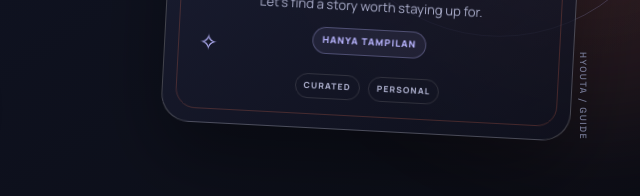
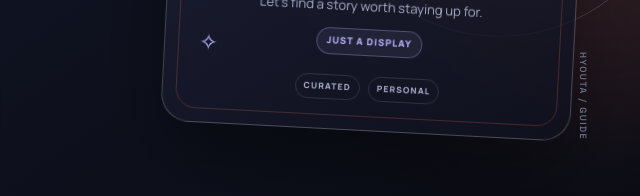
Before and after one commit to NeoNishikawa/iLoveNime.v2, a website with bundled scripts: page public/index.html in a window 1280 px wide. Shown: the part 467-663 px from the top of the page, 640-1280 px from the left. Built offline with nearby package versions, Linux system fonts and the light colour scheme; files whose address does not match are found by name.

Commit message:
Update index.html

```diff
--- a/public/index.html
+++ b/public/index.html
@@ -38,7 +38,7 @@
         <div class="hero__profile">
           <div class="hero__profile-glow" aria-hidden="true"></div>
           <div class="hero__portrait-wrap"><img class="hero__portrait" src="/assets/hyouta.jpg" alt="Hyouta" /></div>
-          <div class="hero__profile-copy"><p class="kicker">YOUR ANIME GUIDE</p><h2>Hi, I’m <span>Hyouta.</span></h2><p>Let’s find a story worth staying up for.</p><p class="hero__display-note">Hanya tampilan</p><div class="hero__profile-tags"><span>CURATED</span><span>PERSONAL</span></div></div>
+          <div class="hero__profile-copy"><p class="kicker">YOUR ANIME GUIDE</p><h2>Hi, I’m <span>Hyouta.</span></h2><p>Let’s find a story worth staying up for.</p><p class="hero__display-note">just a display</p><div class="hero__profile-tags"><span>CURATED</span><span>PERSONAL</span></div></div>
           <span class="profile-spark spark--one" aria-hidden="true">✦</span><span class="profile-spark spark--two" aria-hidden="true">✧</span>
         </div>
       </div>
```
